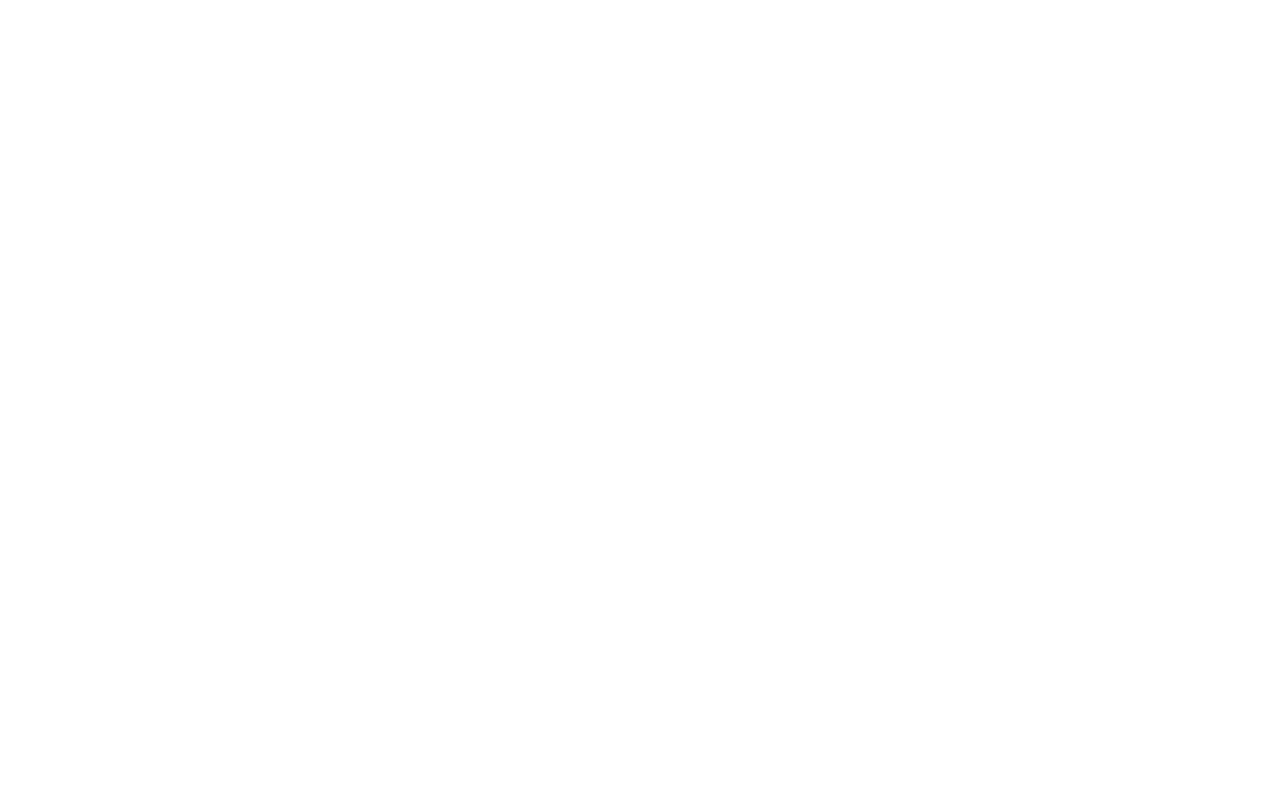
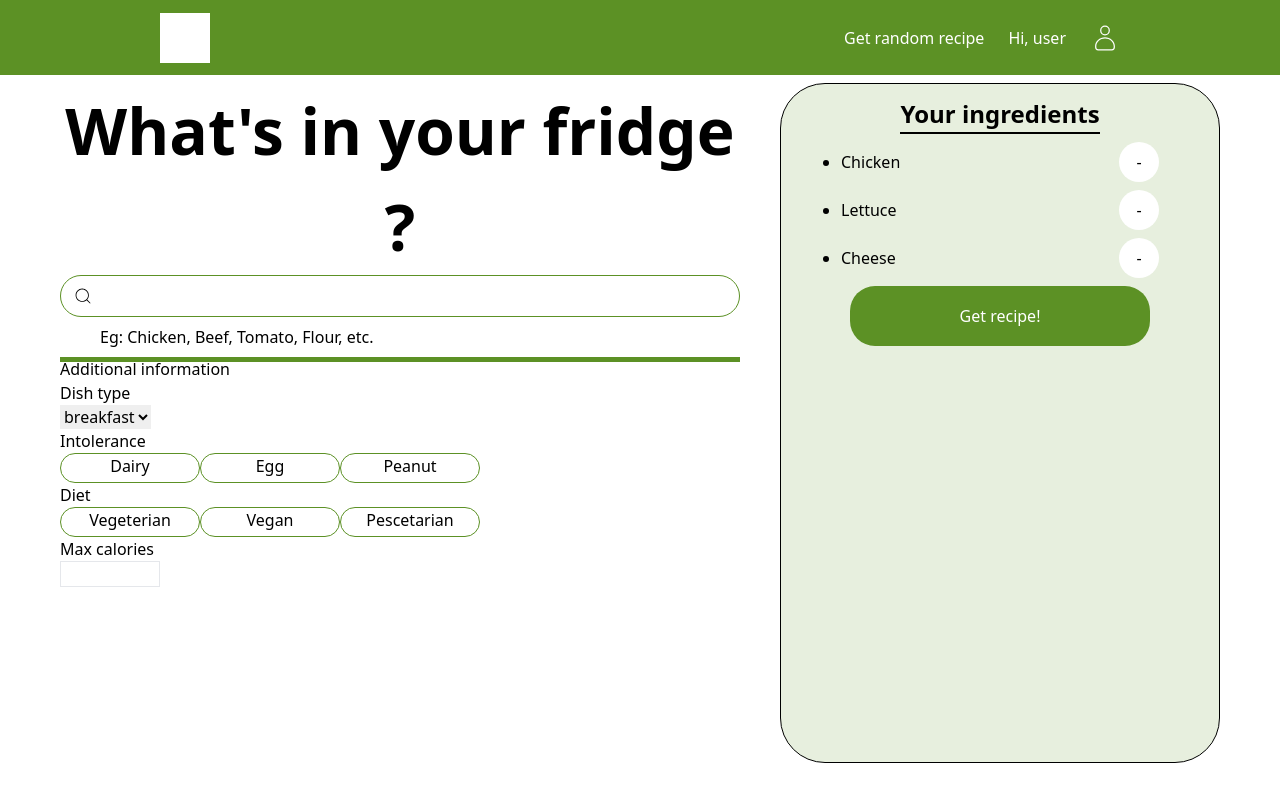
Before and after one commit to Noname397/nwHacks2024, a React (Create React App) app in the folder app/: page /submit-form in a window 1280 px wide. Before the commit this address had no page. Built offline with nearby package versions, Linux system fonts and the light colour scheme.

Commit message:
init form submission

```diff
--- a/app/src/App.js
+++ b/app/src/App.js
@@ -1,11 +1,13 @@
 import './App.css';
 import {BrowserRouter as Router,Routes, Route} from "react-router-dom"
 import { HomePage } from './pages/HomePage';
+import { FormSubmission } from './pages/FormSubmission';
 function App() {
   return (
       <Router>
         <Routes>
           <Route path='/' element={<HomePage></HomePage>} />
+          <Route path='/submit-form' element={<FormSubmission></FormSubmission>}/>
         </Routes>
       </Router>
   );
--- /dev/null
+++ b/app/src/pages/FormSubmission.js
@@ -0,0 +1,99 @@
+import { Navbar } from "../components/Navbar"
+import { CiSearch } from "react-icons/ci";
+import { Link } from "react-router-dom";
+const listOfDishType = ["breakfast","lunch","dinner"]
+const listOfIngredients = ["chicken", "lettuce", "cheese"];
+const listOfIntolerance = ["dairy", "egg", "peanut"];
+const listOfDiets = ["vegeterian","vegan","pescetarian"];
+export const FormSubmission = () => {
+    return (
+        <div>
+            <Navbar></Navbar>
+            <form className="grid grid-cols-5 gap-10 mx-[60px] mt-2 min-h-[85vh]">
+                <div className="col-span-3">
+                    <h1 className="text-[64px] font-bold text-center">What's in your fridge ?</h1>
+                    <div className="w-full border rounded-[25px] border-[#5C9125] flex items-center py-2 px-3 mb-2">
+                        <CiSearch size={20} />
+                        <input type="text" id="search-form" className="ml-2 focus:outline-none outline-none" />
+                    </div>
+                    <label htmlFor="search-form" className="ml-10">Eg: Chicken, Beef, Tomato, Flour, etc.</label>
+                    <div className="w-full h-[5px] bg-[#5C9125] mt-2">
+                    <div>
+                        <h2>Additional information</h2>
+                        <div>
+                            <h3>Dish type</h3>
+                            <select name="" id="" className="">
+                                {
+                                    listOfDishType.map((item,index) => {
+                                        return (
+                                            <option value={item}> {item}</option>
+                                        )
+                                    })
+                                }
+                            </select>
+                        </div>
+                        <div>
+                            <h3>Intolerance</h3>
+                            <ul className="flex">
+                                {
+                                    listOfIntolerance.map((item,index) => {
+                                        return (
+                                            <li className="min-w-[140px] min-h-[30px] border rounded-[15px] border-[#5C9125]">
+                                                <Link className="w-full flex justify-center capitalize">{item}</Link>
+                                            </li>
+                                        )
+                                    })
+                                }
+                            </ul>
+                        </div>
+                        <div>
+                            <h3>Diet</h3>
+                            <ul className="flex">
+                                {
+                                    listOfDiets.map((item,index) => {
+                                        return (
+                                            <li className="min-w-[140px] min-h-[30px] border rounded-[15px] border-[#5C9125]">
+                                                <Link className="w-full flex justify-center capitalize">{item}</Link>
+                                            </li>
+                                        )
+                                    })
+                                }
+                            </ul>
+                        </div>
+                        <div>
+                            <h3>Max calories</h3>
+                            <input type="text" className="w-[100px] border" />
+                        </div>
+                    </div>
+                    </div>
+                </div>
+                <div className="col-span-2 rounded-[45px] border border-black bg-[#E7EFDE] py-3 px-[60px]">
+                    <div className="flex justify-center">
+                        <h2 className="font-semibold text-[24px] border-b-[2px] border-black w-fit">Your ingredients</h2>
+                    </div>
+                    <div className="w-full" >
+                        <ul className="list-disc">
+                            {listOfIngredients.map((item,index) => {
+                                return (
+                            <li className="min-h-10 mb-2 mt-2 ">
+                                <div className="flex items-center justify-between ">
+                                    <span className="capitalize">
+                                    {item}
+                                    </span>
+                                    <button className="w-10 h-10 rounded-full bg-white" >
+                                        -
+                                    </button>
+                                </div>
+                            </li>
+                                )
+                            })}
+                        </ul>
+                    </div>
+                    <div className="flex justify-center">
+                        <button className="bg-[#5C9125] text-white min-w-[300px] min-h-[60px] m-auto rounded-[25px]">Get recipe!</button>
+                    </div>
+                </div>
+            </form>
+        </div>
+    )
+}
```
